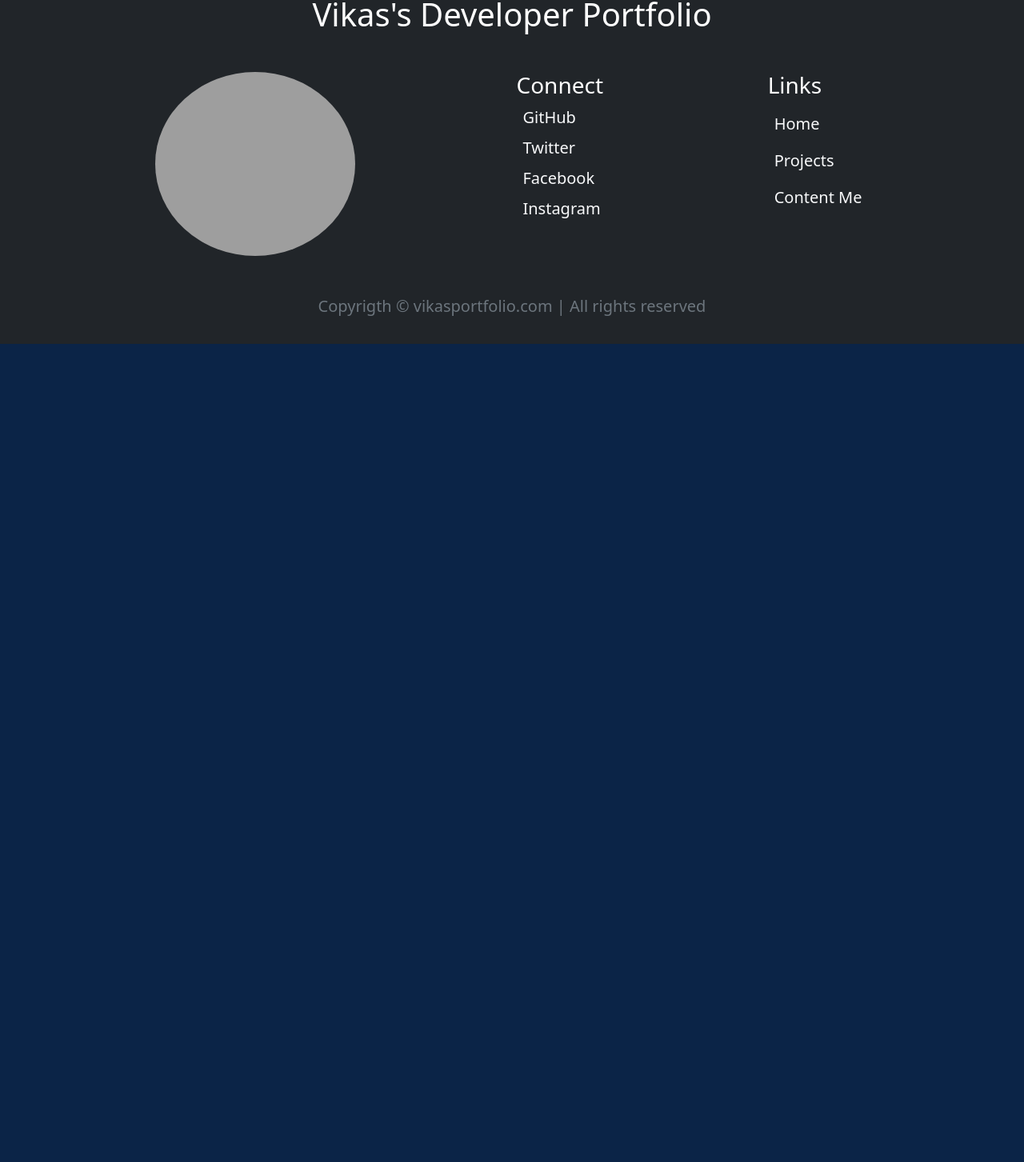
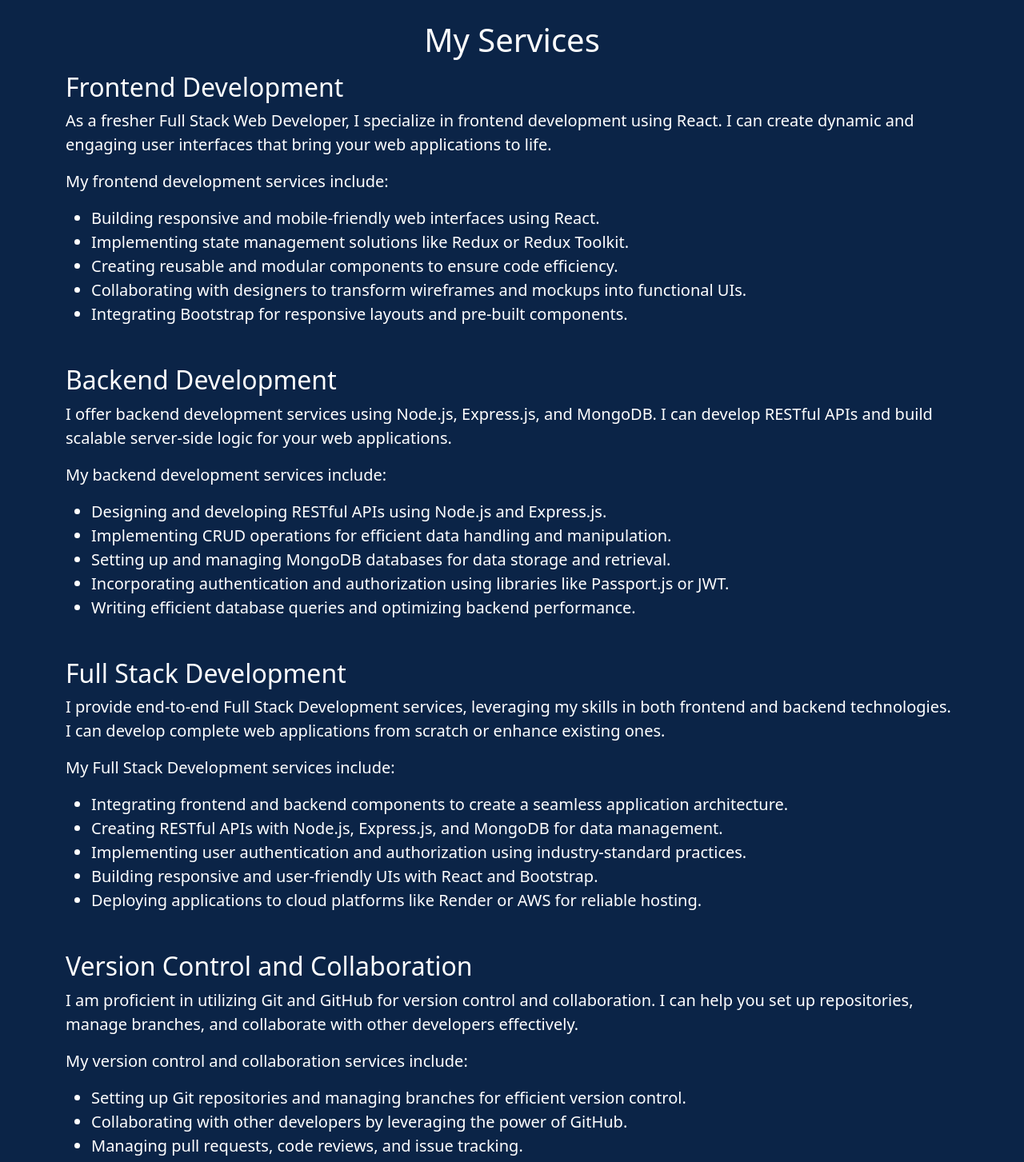
Before and after one commit to vikasmittal7011/portfolio-UI, a React (Create React App) app: page /services in a window 1280 px wide. Shown: the part 106-1559 px from the top of the page at 80% size. Before the commit the page ends 800 px from the top, so only its background shows below. Built offline with nearby package versions, Linux system fonts and the light colour scheme; grey boxes are pictures that could not be loaded.

Commit message:
Complete Services page

```diff
--- a/src/App.js
+++ b/src/App.js
@@ -8,6 +8,7 @@ import NavBar from "./components/shared/pages/NavBar";
 import Contact from "./components/shared/pages/Contact";
 import Projects from "./components/shared/pages/Projects";
 import About from "./components/shared/pages/About";
+import Services from "./components/shared/pages/Services";
 const Home = lazy(() => import("./components/shared/pages/Home"));
 
 function App() {
@@ -21,6 +22,8 @@ function App() {
             <Route exact path="/contact" element={<Contact />} />
             <Route exact path="/project" element={<Projects />} />
             <Route exact path="/about" element={<About />} />
+            <Route exact path="/services" element={<Services />} />
+            <Route exact path="*" element={<Home />} />
           </Routes>
         </Suspense>
         <Footer />
--- /dev/null
+++ b/src/components/shared/components/data/services.js
@@ -0,0 +1,49 @@
+export const myData = [
+  {
+    title: `Frontend Development`,
+    para1: `As a fresher Full Stack Web Developer, I specialize in frontend development using React. I can create dynamic and engaging user interfaces that bring your web applications to life.`,
+    para2: "My frontend development services include:",
+    points: [
+      "Building responsive and mobile-friendly web interfaces using React.",
+      "Implementing state management solutions like Redux or Redux Toolkit.",
+      "Creating reusable and modular components to ensure code efficiency.",
+      "Collaborating with designers to transform wireframes and mockups into functional UIs.",
+      "Integrating Bootstrap for responsive layouts and pre-built components.",
+    ],
+  },
+  {
+    title: `Backend Development`,
+    para1: `I offer backend development services using Node.js, Express.js, and MongoDB. I can develop RESTful APIs and build scalable server-side logic for your web applications.`,
+    para2: "My backend development services include:",
+    points: [
+      "Designing and developing RESTful APIs using Node.js and Express.js.",
+      "Implementing CRUD operations for efficient data handling and manipulation.",
+      "Setting up and managing MongoDB databases for data storage and retrieval.",
+      "Incorporating authentication and authorization using libraries like Passport.js or JWT.",
+      "Writing efficient database queries and optimizing backend performance.",
+    ],
+  },
+  {
+    title: `Full Stack Development`,
+    para1: `I provide end-to-end Full Stack Development services, leveraging my skills in both frontend and backend technologies. I can develop complete web applications from scratch or enhance existing ones.`,
+    para2: "My Full Stack Development services include:",
+    points: [
+      "Integrating frontend and backend components to create a seamless application architecture.",
+      "Creating RESTful APIs with Node.js, Express.js, and MongoDB for data management.",
+      "Implementing user authentication and authorization using industry-standard practices.",
+      "Building responsive and user-friendly UIs with React and Bootstrap.",
+      "Deploying applications to cloud platforms like Render or AWS for reliable hosting.",
+    ],
+  },
+  {
+    title: `Version Control and Collaboration`,
+    para1: `I am proficient in utilizing Git and GitHub for version control and collaboration. I can help you set up repositories, manage branches, and collaborate with other developers effectively.`,
+    para2: "My version control and collaboration services include:",
+    points: [
+      "Setting up Git repositories and managing branches for efficient version control.",
+      "Collaborating with other developers by leveraging the power of GitHub.",
+      "Managing pull requests, code reviews, and issue tracking.",
+      "Ensuring codebase integrity and maintaining a clean commit history.",
+    ],
+  },
+];
--- /dev/null
+++ b/src/components/shared/components/pages/MyServices.js
@@ -0,0 +1,23 @@
+import React from "react";
+
+function MyServices(props) {
+  const {
+    data: { title, para1, para2, points },
+  } = props;
+  return (
+    <div className="mb-5">
+      <h2>{title}</h2>
+      <div className="fs-5">
+        <p>{para1}</p>
+        <p>{para2}</p>
+        <ul>
+          {points.map((p, i) => (
+            <li key={i}>{p}</li>
+          ))}
+        </ul>
+      </div>
+    </div>
+  );
+}
+
+export default MyServices;
--- /dev/null
+++ b/src/components/shared/pages/Services.js
@@ -0,0 +1,19 @@
+import React from "react";
+
+import MyServices from "../components/pages/MyServices";
+import { myData } from "../components/data/services";
+
+function Services() {
+  return (
+    <div className="container my-5">
+      <h1 className="text-center my-3">My Services</h1>
+      <div>
+        {myData.map((data, i) => (
+          <MyServices data={data} key={i} />
+        ))}
+      </div>
+    </div>
+  );
+}
+
+export default Services;
```
